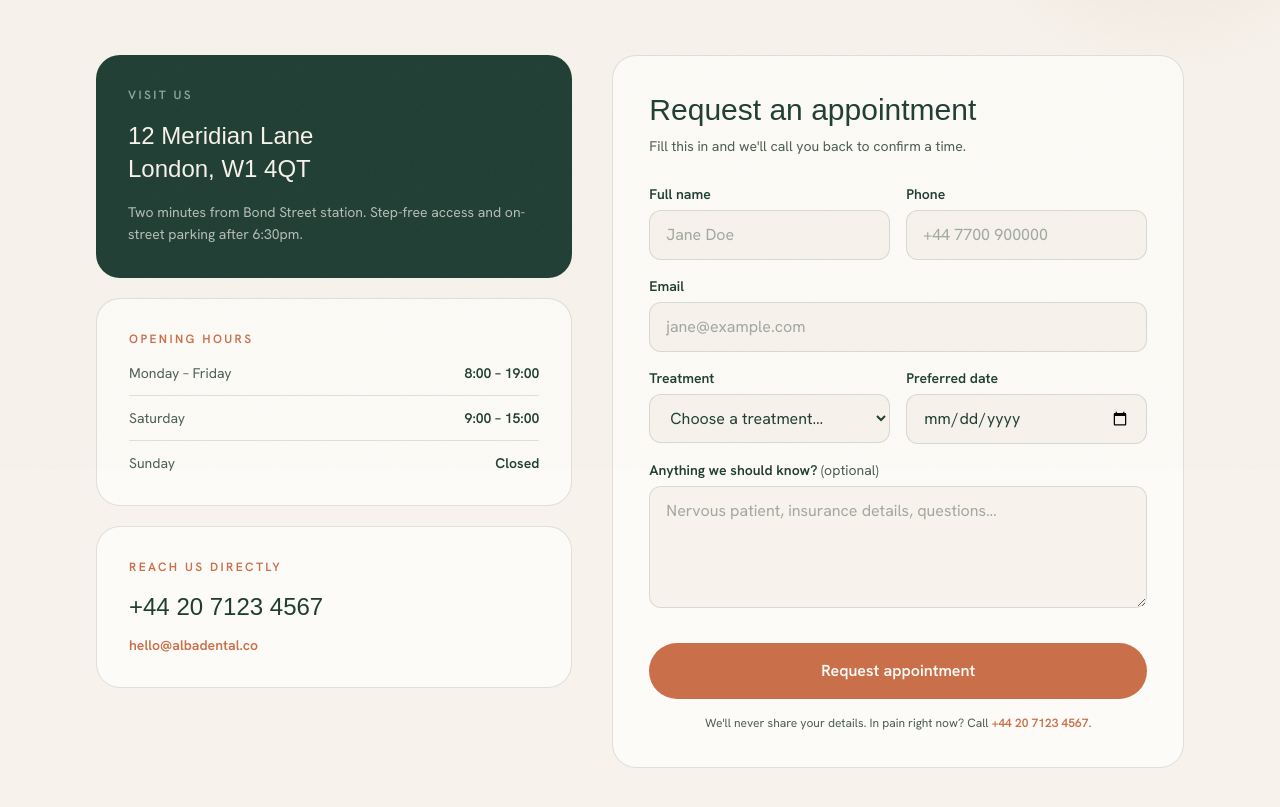
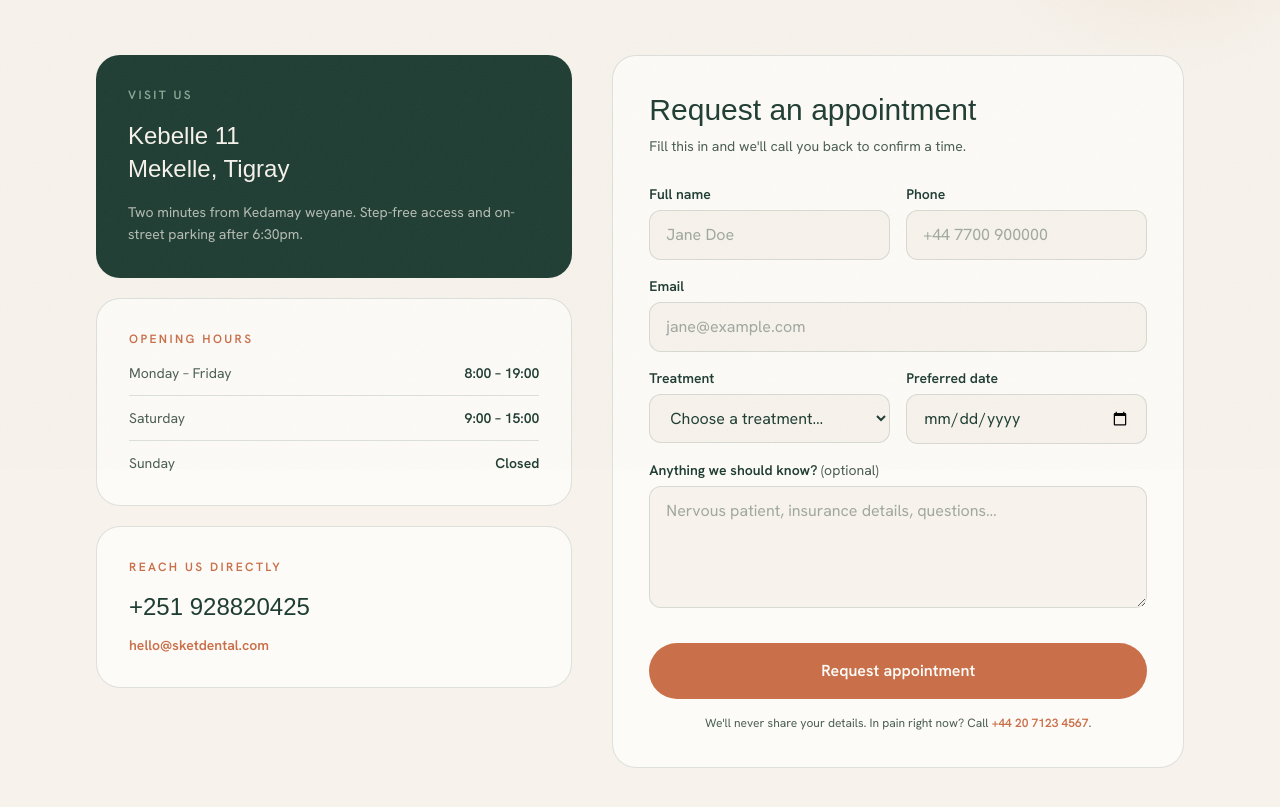
Before and after one commit to ABEL-1010/dental-clinic, a Next.js app: page /contact in a window 1280 px wide. Shown: the part 331-1138 px from the top of the page. Built offline with nearby package versions, Linux system fonts and the light colour scheme; a web font is replaced by a local one.

Commit message:
Feat: changing the name

```diff
--- a/app/about/page.tsx
+++ b/app/about/page.tsx
@@ -3,7 +3,7 @@ import Link from "next/link";
 import Reveal from "@/components/Reveal";
 
 export const metadata: Metadata = {
-  title: "About us — Alba Dental Studio",
+  title: "About us — Sket Dental Studio",
   description:
     "Meet the team behind Alba Dental Studio and the philosophy that shapes how we care for every patient.",
 };
@@ -72,7 +72,7 @@ export default function About() {
             <em className="text-clay not-italic"> shouldn&apos;t feel like a punishment</em>.
           </h1>
           <p className="anim anim-3 mt-8 max-w-xl text-lg leading-relaxed text-ink-soft">
-            Founded in 2011 by Dr. Elena Alba, our studio began with a simple
+            Founded in 2011 by Dr. Kibrom, our studio began with a simple
             observation: most people don&apos;t fear dentistry — they fear not
             being listened to. So we built a clinic around listening.
           </p>
--- a/app/contact/page.tsx
+++ b/app/contact/page.tsx
@@ -2,9 +2,9 @@ import type { Metadata } from "next";
 import BookingForm from "@/components/BookingForm";
 
 export const metadata: Metadata = {
-  title: "Contact & booking — Alba Dental Studio",
+  title: "Contact & booking — Sket Dental Studio",
   description:
-    "Book an appointment at Alba Dental Studio. Find our address, opening hours and contact details.",
+    "Book an appointment at Sket Dental Studio. Find our address, opening hours and contact details.",
 };
 
 export default function Contact() {
@@ -32,12 +32,12 @@ export default function Contact() {
                 Visit us
               </p>
               <address className="mt-4 font-display text-2xl not-italic leading-snug">
-                12 Meridian Lane
+                Kebelle 11
                 <br />
-                London, W1 4QT
+                Mekelle, Tigray
               </address>
               <p className="mt-4 text-sm leading-relaxed text-cream/70">
-                Two minutes from Bond Street station. Step-free access and
+                Two minutes from Kedamay weyane. Step-free access and
                 on-street parking after 6:30pm.
               </p>
             </div>
@@ -69,16 +69,16 @@ export default function Contact() {
               </p>
               <div className="mt-4 space-y-3 text-sm">
                 <a
-                  href="tel:+442071234567"
+                  href="tel:+251 928820425"
                   className="block font-display text-2xl transition-colors hover:text-clay"
                 >
-                  +44 20 7123 4567
+                  +251 928820425
                 </a>
                 <a
                   href="mailto:hello@albadental.co"
                   className="block font-semibold text-clay hover:underline"
                 >
-                  hello@albadental.co
+                  hello@sketdental.com
                 </a>
               </div>
             </div>
```
